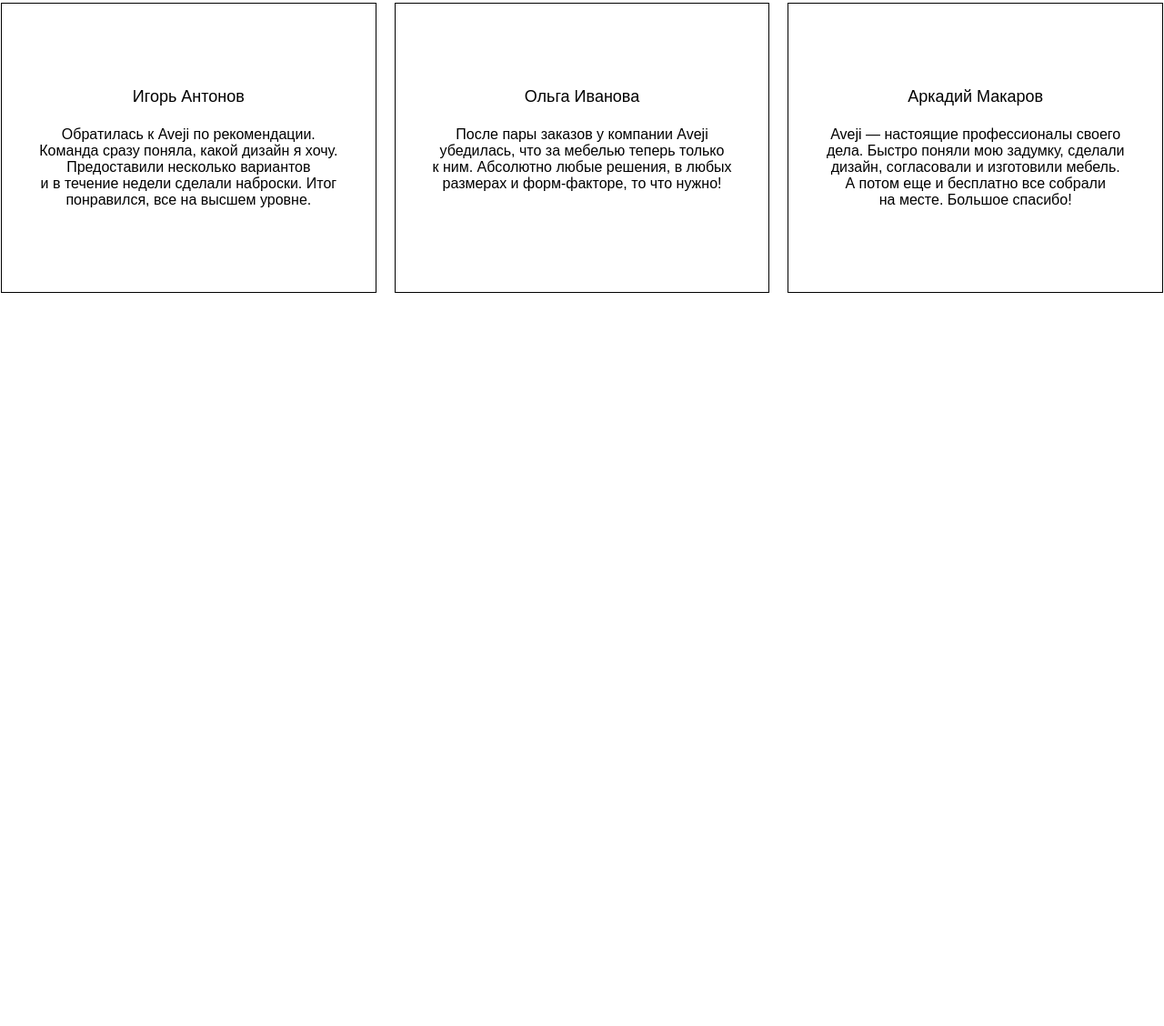
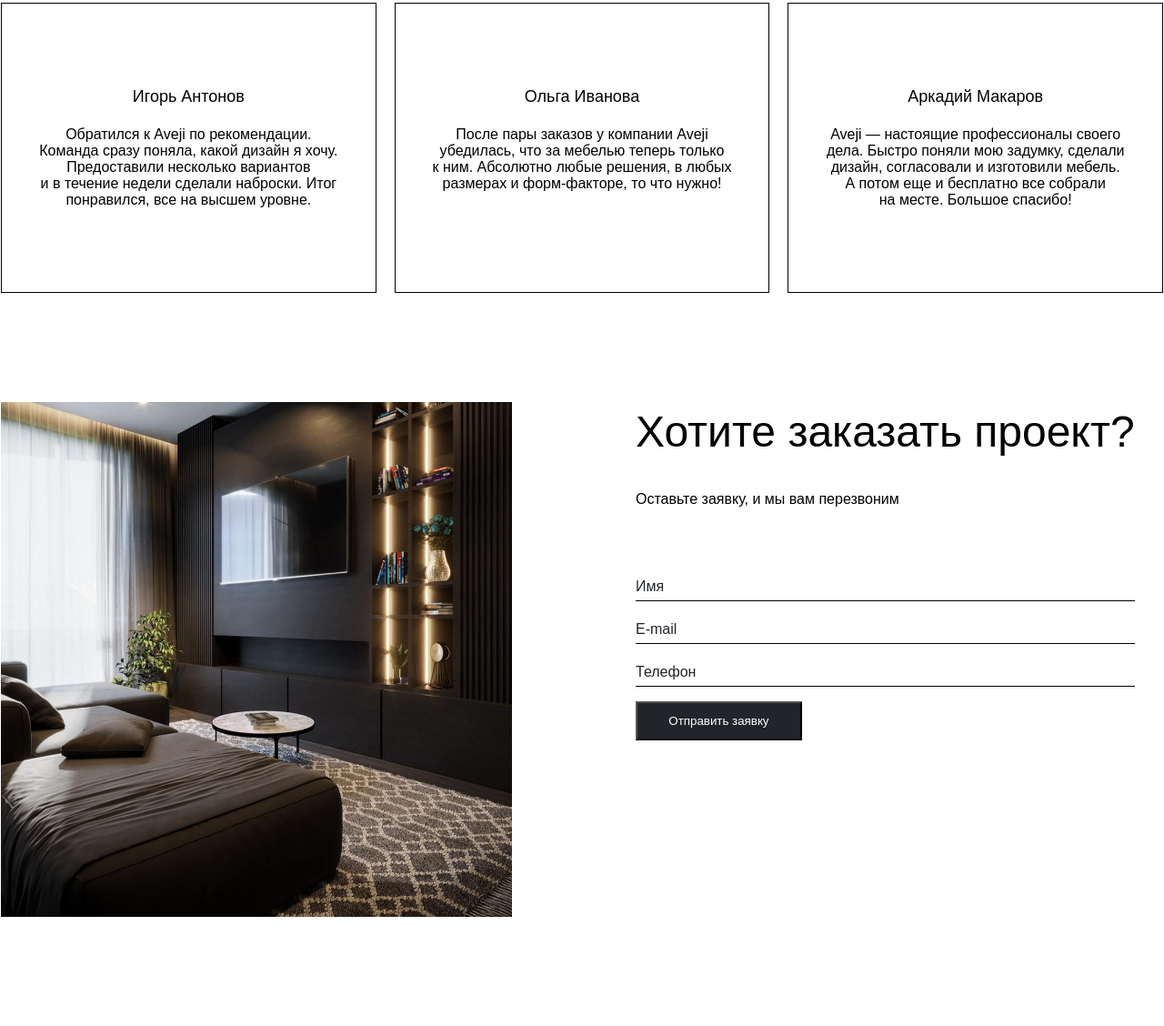
Before and after one commit to Aysanat/Aveji, a website: page www/index.html in a window 1280 px wide. Shown: the part 4783-5911 px from the top of the page at 91% size. Before the commit the page ends 5225 px from the top, so only its background shows below. Drawn offline with Linux system fonts and the light colour scheme.

Commit message:
Добавила форму

```diff
--- /dev/null
+++ b/src/styles/blocks/_form.scss
@@ -0,0 +1,26 @@
+.form {
+  margin-top: 72px;
+  display: flex;
+  flex-direction: column;
+  row-gap: 16px;
+}
+
+.form_input {
+  width: 100%;
+  height: 31px;
+  border: none;
+  border-bottom: 1px solid #000;
+  &::placeholder {
+    font-size: 16px;
+    font-weight: 400;
+    line-height: 18.75px;
+    color: #212529;
+  }
+}
+
+.form_btn {
+  width: 33.33%;
+  padding: 12px 0 12px;
+  color: #fff;
+  background-color: #212529;
+}
--- /dev/null
+++ b/src/styles/blocks/_order.scss
@@ -0,0 +1,37 @@
+.order {
+  padding-bottom: 120px;
+}
+
+.order_inner {
+  @include inner;
+}
+
+.order_row {
+  display: flex;
+  flex-direction: row;
+  column-gap: 136px;
+}
+
+.order_visual {
+  width: 562px;
+  height: 566px;
+}
+
+.order_image {
+  width: 100%;
+  background-position: center;
+  background-repeat: no-repeat;
+  background-size: cover;
+}
+
+.order_half {
+  display: flex;
+  flex-direction: column;
+}
+
+.order_title {
+  margin-bottom: 32px;
+  font-size: 48px;
+  font-weight: 400;
+  line-height: 66.24px;
+}
--- a/src/styles/style.scss
+++ b/src/styles/style.scss
@@ -14,3 +14,5 @@
 @import "blocks/_projects";
 @import "blocks/_cards";
 @import "blocks/_reviews";
+@import "blocks/_order";
+@import "blocks/_form";
--- a/www/index.html
+++ b/www/index.html
@@ -179,7 +179,7 @@
             <img src="images/icon.svg" alt="">
           </div>
           <strong class="reviews_name">Игорь Антонов</strong>
-          <p class="reviews_text">Обратилась к Aveji по рекомендации. Команда сразу поняла, какой дизайн я хочу. Предоставили несколько вариантов и в течение недели сделали наброски. Итог понравился, все на высшем уровне.</p>
+          <p class="reviews_text">Обратился к Aveji по рекомендации. Команда сразу поняла, какой дизайн я хочу. Предоставили несколько вариантов и в течение недели сделали наброски. Итог понравился, все на высшем уровне.</p>
         </li>
 
         <li class="reviews_item">
@@ -201,6 +201,36 @@
     </div>
    </section>
 
+   <section class="order">
+    <div class="order_inner">
+      <div class="order_row">
+        <div class="order_visual">
+          <img src="images/aveji-order.jpg" alt="" class="order_image">
+        </div>
+
+        <div class="order_half">
+          <h2 class="order_title">Хотите заказать проект?</h2>
+          <p class="order_text">Оставьте заявку, и мы вам перезвоним</p>
+
+          <form action="#" class="form">
+            <div class="form_field">
+              <input type="text" class="form_input" placeholder="Имя">
+            </div>
+            <div class="form_field">
+              <input type="email" class="form_input" placeholder="E-mail">
+            </div>
+            <div class="form_field">
+              <input type="number" class="form_input" placeholder="Телефон">
+            </div>
+
+            <div class="form_field">
+              <button class="form_btn">Отправить заявку</button>
+            </div>
+          </form>
+        </div>
+      </div>
+    </div>
+   </section>
   </main>
   <footer class="footer"></footer>
 </body>
```
Also changed, not shown: www/images/aveji-order.jpg (added), www/style/style.css.
